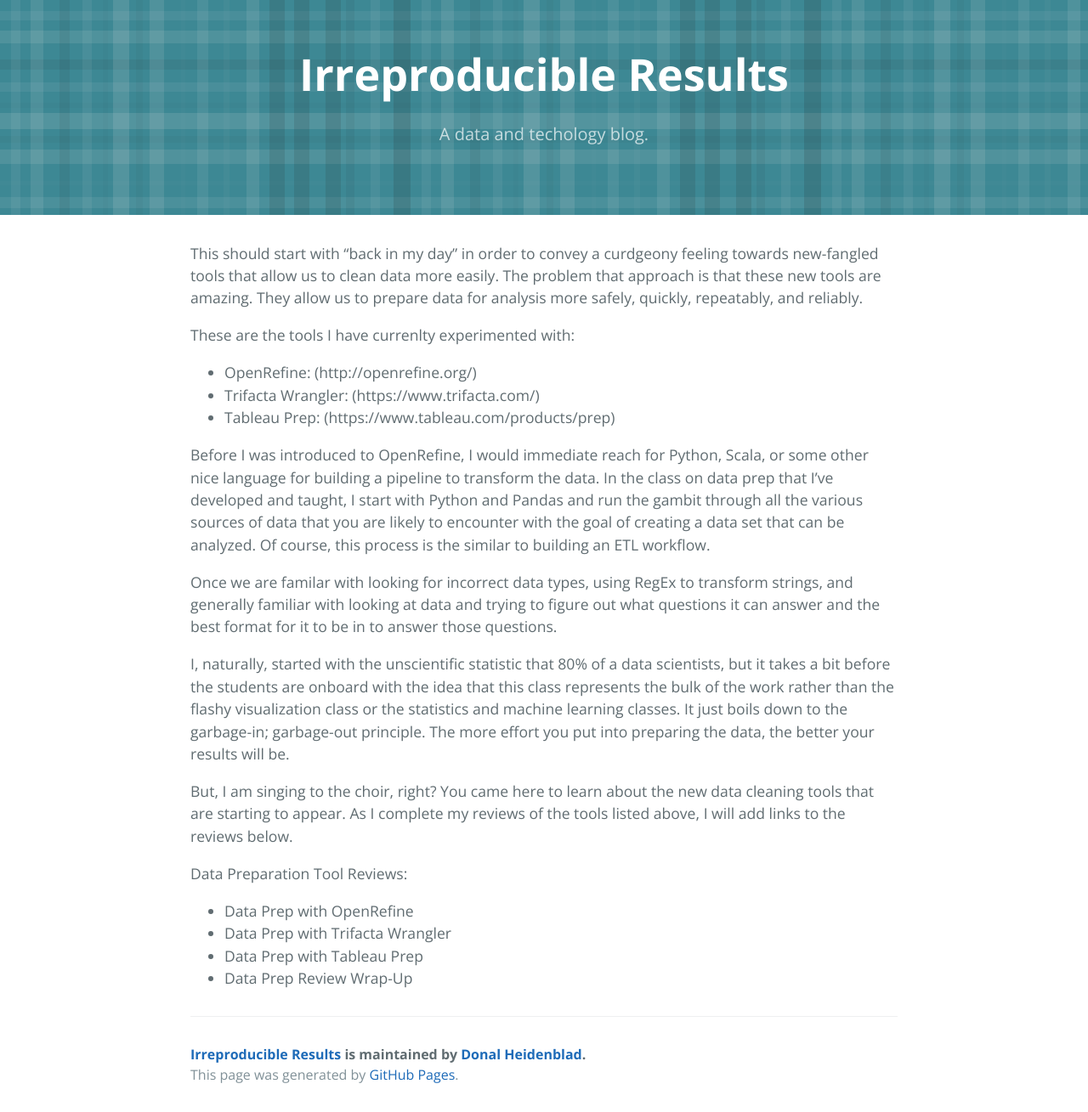
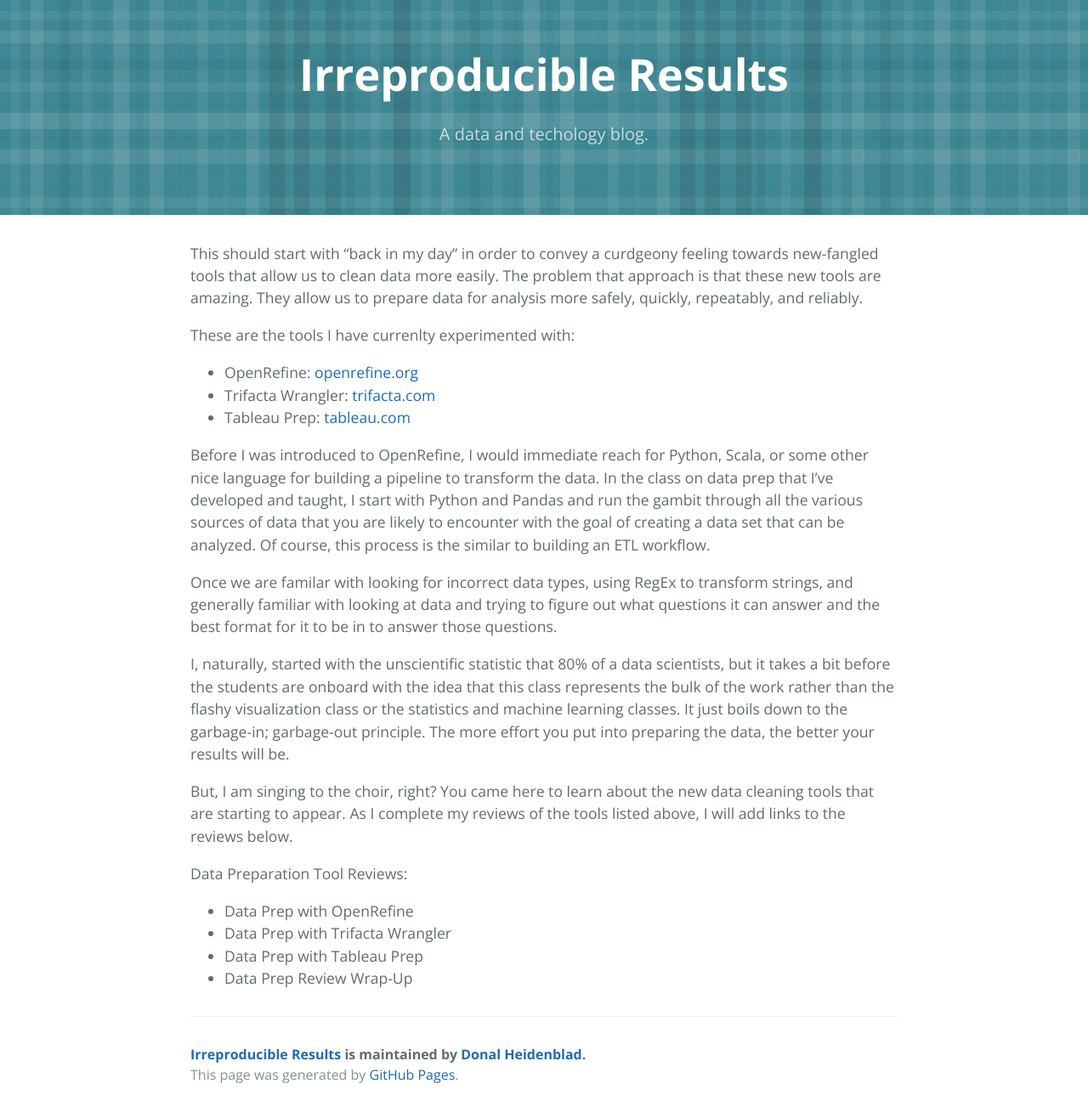
Before and after one commit to donalus/donalus.github.io, a Jekyll site: the page built from _posts/2018-05-02-wealth-of-data-cleaning-tools.markdown, in a window 1280 px wide. Shown: the whole page at 85% size. Built offline with Jekyll 4.4.1, drawn with Linux system fonts in a browser that asks for light colours; some of the changed lines change nothing that is shown.

Commit message:
Update 2018-05-02-wealth-of-data-cleaning-tools.markdown

```diff
--- a/_posts/2018-05-02-wealth-of-data-cleaning-tools.markdown
+++ b/_posts/2018-05-02-wealth-of-data-cleaning-tools.markdown
@@ -11,9 +11,9 @@
 quickly, repeatably, and reliably.
 
 These are the tools I have currenlty experimented with:
-* OpenRefine: (http://openrefine.org/)
-* Trifacta Wrangler: (https://www.trifacta.com/)
-* Tableau Prep: (https://www.tableau.com/products/prep)
+* OpenRefine: [openrefine.org](https://openrefine.org/)
+* Trifacta Wrangler: [trifacta.com](https://www.trifacta.com/)
+* Tableau Prep: [tableau.com](https://www.tableau.com/products/prep)
 
 Before I was introduced to OpenRefine, I would immediate reach for Python, Scala, or
 some other nice language for building a pipeline to transform the data. In the class
```
